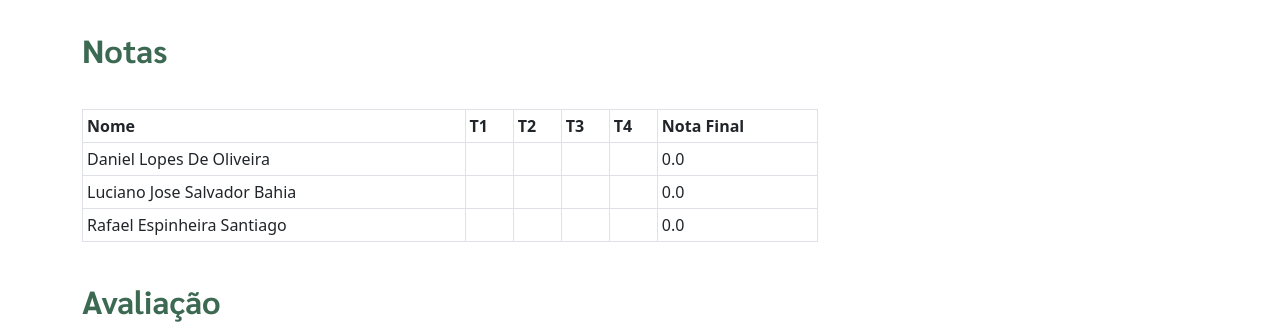
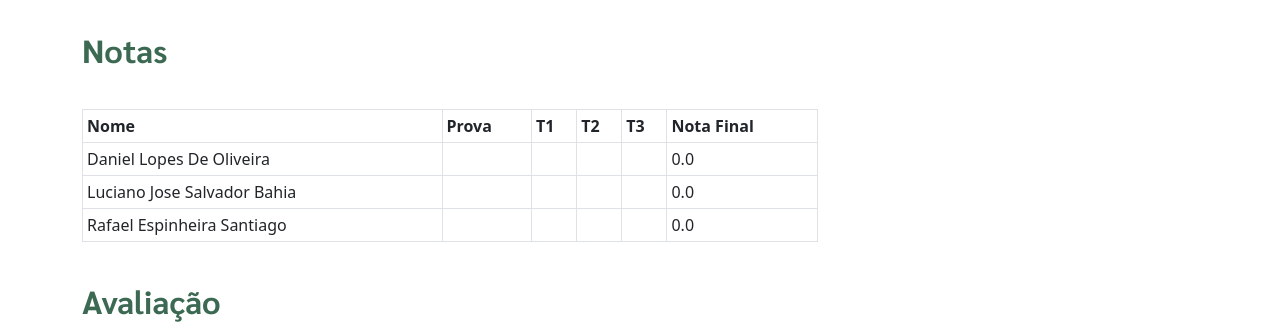
Before and after one commit to pedrokroger/pedrokroger.github.io, a Jekyll site: the page built from pages/musa84-orq1.md, in a window 1280 px wide. Shown: the part 393-723 px from the top of the page. Built offline with Jekyll 4.4.1, drawn with Linux system fonts in a browser that asks for light colours; Markdown is read by kramdown in place of the engine named in the settings.

Commit message:
Corrige tabela

```diff
--- a/pages/musa84-orq1.md
+++ b/pages/musa84-orq1.md
@@ -14,11 +14,11 @@ Barroco até o século XX.
 
 ## Notas
 
-| Nome                        | T1 | T2 | T3 | T4 | Nota Final |
-|:----------------------------|:---|:---|:---|:---|:-----------|
-| Daniel Lopes De Oliveira    |    |    |    |    | =sum       |
-| Luciano Jose Salvador Bahia |    |    |    |    | =sum       |
-| Rafael Espinheira Santiago  |    |    |    |    | =sum       |
+| Nome                        | Prova | T1 | T2 | T3 | Nota Final |
+|:----------------------------|:------|:---|:---|:---|:-----------|
+| Daniel Lopes De Oliveira    |       |    |    |    | =sum       |
+| Luciano Jose Salvador Bahia |       |    |    |    | =sum       |
+| Rafael Espinheira Santiago  |       |    |    |    | =sum       |
 
 ## Avaliação
 
```
